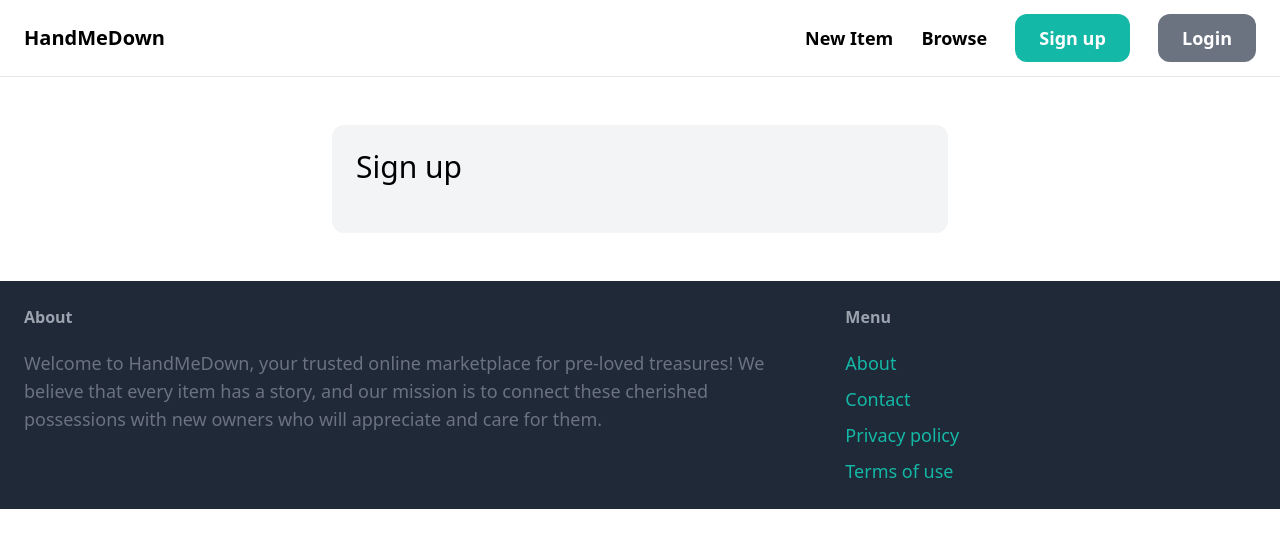
After one commit to AristonCatipay/django_online_marketplace, a Django app: page /signup/ in a window 1280 px wide. The commit adds this page. Shown: the top 548 px of the page. Run offline with Django 4.2, Linux system fonts and the light colour scheme; some libraries are stand-ins or nearby versions.

Commit message:
Created the signup form and add it on the core app URLs.

```diff
--- /dev/null
+++ b/core/forms.py
@@ -0,0 +1,8 @@
+from django import forms
+from django.contrib.auth.forms import UserCreationForm
+from django.contrib.auth.models import User
+
+class SignupForm(UserCreationForm):
+    class Meta:
+        model = User
+        fields = ('username', 'email', 'password1', 'password2')
--- a/core/templates/core/base.html
+++ b/core/templates/core/base.html
@@ -16,7 +16,7 @@
         <div class="space-x-6">
             <a href="#" class="text-lg font-semibold hover:text-gray-500">New Item</a>
             <a href="#" class="text-lg font-semibold hover:text-gray-500">Browse</a>
-            <a href="#" class="px-6 py-3 text-lg font-semibold bg-teal-500 text-white rounded-xl hover:text-teal-700">Sign up</a>
+            <a href="{% url 'core:signup' %}" class="px-6 py-3 text-lg font-semibold bg-teal-500 text-white rounded-xl hover:text-teal-700">Sign up</a>
             <a href="#" class="px-6 py-3 text-lg font-semibold bg-gray-500 text-white rounded-xl hover:text-gray-700">Login</a>
         </div>
     </nav>
--- /dev/null
+++ b/core/templates/core/signup.html
@@ -0,0 +1,11 @@
+{% extends 'core/base.html' %}
+
+{% block title %}Sign up{% endblock %}
+
+{% block content %}
+    <div class="w-1/2 my-6 mx-auto p-6 bg-gray-100 rounded-xl">
+        <h1 class="mb-6 text-3xl">Sign up</h1>
+    </div>
+
+    <form action="."></form>
+{% endblock %}
--- a/core/urls.py
+++ b/core/urls.py
@@ -5,5 +5,6 @@ app_name = 'core'
 
 urlpatterns = [
     path('', views.index, name='index'),
-    path('contact/', views.contact, name='contact')
+    path('contact/', views.contact, name='contact'),
+    path('signup/', views.signup, name='signup'),
 ]
--- a/core/views.py
+++ b/core/views.py
@@ -1,7 +1,6 @@
 from django.shortcuts import render
 from item.models import Category, Item
-
-
+from . forms import SignupForm
 
 def index(request):
     # Retrieving only 6 items that is marked as unsold.
@@ -16,3 +15,10 @@ def index(request):
 
 def contact(request):
     return render(request, 'core/contact.html')
+
+def signup(request):
+    form = SignupForm()
+
+    return render(request, 'core/signup.html', {
+        'form': form
+    })
```
